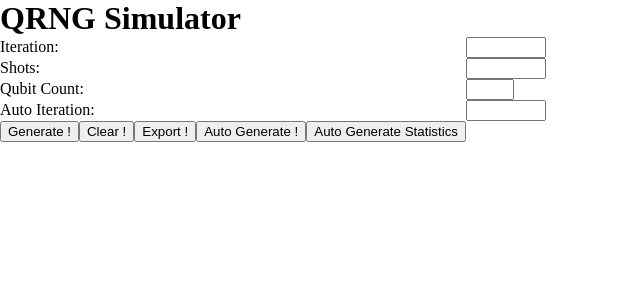
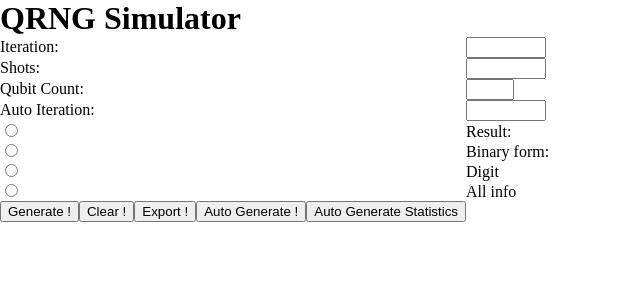
Before and after one commit to AFOEK/Quantum_Random_Number_Generator_Flask, a Flask app: page / in a window 1280 px wide. Shown: the top 300 px of the page, without its empty margins (0-640 px from the left). Run offline with Flask 2, Linux system fonts and the light colour scheme.

Commit message:
adding radio button

```diff
--- a/templates/main.html
+++ b/templates/main.html
@@ -29,7 +29,22 @@
                     <label class="lbl_auto_iter">Auto Iteration: </label>
                     <input type="number" name="auto_iter" id="auto_iter" min="1" max="10000">
                 </p>
-
+                <p>
+                    <input type="radio" name="radio_result" id="radio_result" value="rslt">
+                    <label for="radio_result">Result:</label>
+                </p>
+                <p>
+                    <input type="radio" name="radio_binary" id="radio_binary" value="bin">
+                    <label for="radio_binary">Binary form:</label>
+                </p>
+                <p>
+                    <input type="radio" name="radio_digit" id="radio_digit" value="digit">
+                    <label for="radio_digit">Digit</label>
+                </p>
+                <p>
+                    <input type="radio" name="radio_all" id="radio_all" value="all">
+                    <label for="radio_all">All info</label>
+                </p>
                 <input type="button" class="btn_generate" value="Generate !">
                 <input type="button" class="btn_clear" value="Clear !">
                 <input type="button" class="btn_export" value="Export !">
```
